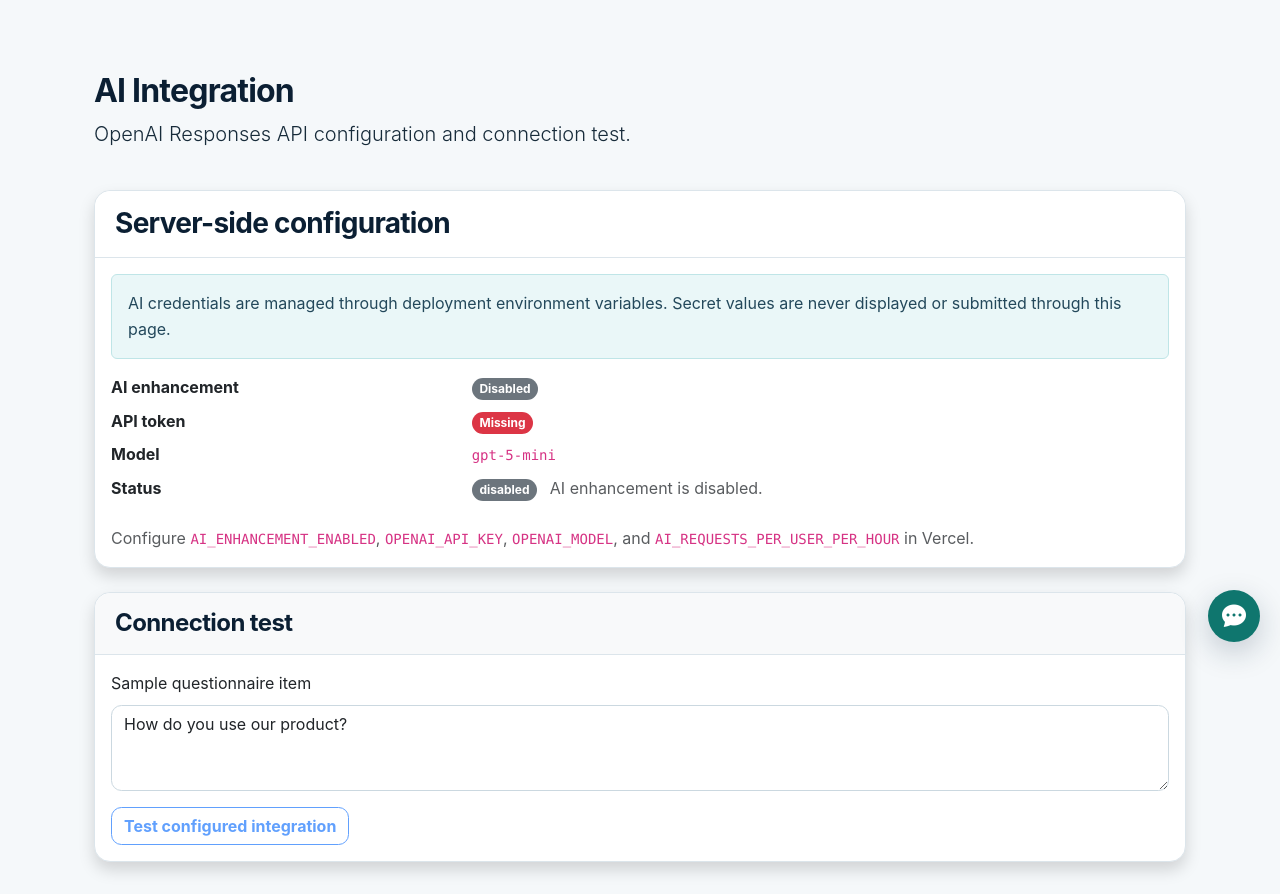
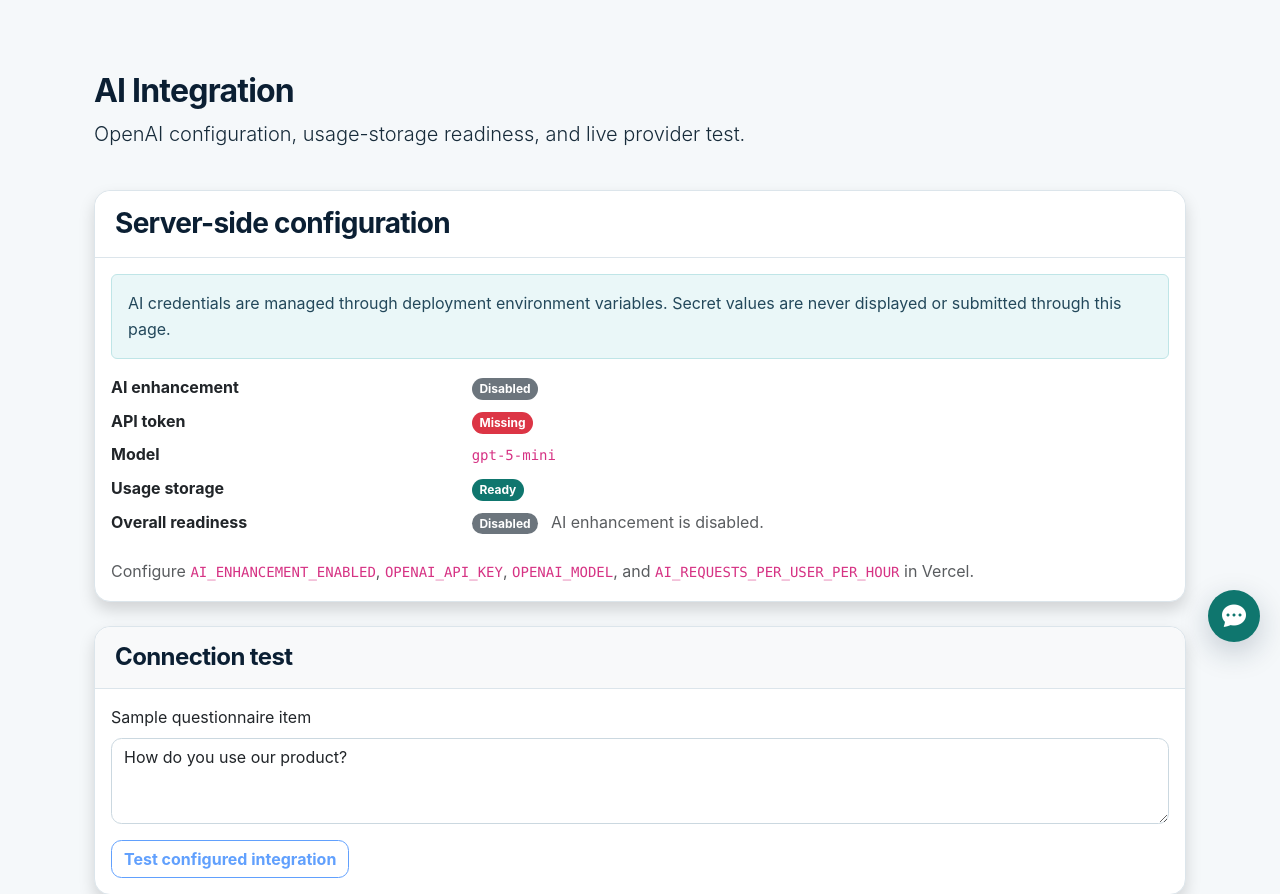
Before and after one commit to codoom1/statistical_model_suggester, a Flask app: page /admin/ai_settings in a window 1280 px wide. Shown: the part 76-970 px from the top of the page. Run offline with Flask 3, Linux system fonts and the light colour scheme; a user stored in the database is signed in; tables that the repository leaves empty hold one stand-in row (values such as "Sample post").

Commit message:
Fix AI integration readiness

```diff
--- a/routes/admin_routes.py
+++ b/routes/admin_routes.py
@@ -1,14 +1,27 @@
 from flask import Blueprint, render_template, request, redirect, url_for, flash, jsonify
 from flask_login import login_required, current_user
-from models import db, User, ExpertApplication, Analysis, Consultation
+from models import (
+    db,
+    User,
+    ExpertApplication,
+    Analysis,
+    Consultation,
+)
 from functools import wraps
 from datetime import datetime, timedelta, timezone
 from utils.email_service import send_expert_approved_email, send_expert_rejected_email
 from utils.ai_service import (
     call_openai_api, is_ai_enabled, OpenAIServiceError, get_openai_config
 )
+from utils.ai_usage import (
+    ai_usage_storage_ready,
+    initialize_ai_usage_storage,
+)
+from sqlalchemy.exc import SQLAlchemyError
+import logging
 import re
 admin = Blueprint('admin', __name__, url_prefix='/admin')
+logger = logging.getLogger(__name__)
 # Custom decorator for admin access
 def admin_required(f):
     @wraps(f)
@@ -239,33 +252,78 @@ def ai_settings():
     """Display non-secret AI integration status."""
     current_api_key, current_model = get_openai_config()
     current_enabled = is_ai_enabled()
+    storage_ready = ai_usage_storage_ready()
     current_settings = {
         'api_key_configured': bool(current_api_key),
         'model': current_model,
         'enabled': current_enabled,
+        'storage_ready': storage_ready,
     }
-    api_status = {
-        'status': (
-            'configured'
-            if current_enabled and current_api_key
-            else 'disabled'
-            if not current_enabled
-            else 'no_key'
-        ),
-        'last_error': (
-            None
-            if current_enabled and current_api_key
-            else 'AI enhancement is disabled.'
-            if not current_enabled
-            else 'OPENAI_API_KEY is missing.'
-        ),
-        'credit_warning': False,
-    }
+    if not current_enabled:
+        api_status = {
+            'status': 'disabled',
+            'label': 'Disabled',
+            'last_error': 'AI enhancement is disabled.',
+        }
+    elif not current_api_key:
+        api_status = {
+            'status': 'no_key',
+            'label': 'Missing API token',
+            'last_error': 'OPENAI_API_KEY is missing.',
+        }
+    elif not storage_ready:
+        api_status = {
+            'status': 'needs_setup',
+            'label': 'Needs initialization',
+            'last_error': (
+                'The AI usage database table has not been initialized.'
+            ),
+        }
+    else:
+        api_status = {
+            'status': 'ready',
+            'label': 'Ready',
+            'last_error': None,
+        }
     return render_template(
         'admin/ai_settings.html',
         current_settings=current_settings,
         api_status=api_status,
     )
+
+
+@admin.route('/initialize-ai-storage', methods=['POST'])
+@login_required
+@admin_required
+def initialize_ai_storage():
+    """Initialize durable AI usage storage for serverless deployments."""
+    data = request.get_json(silent=True)
+    if not isinstance(data, dict) or data.get('confirm') is not True:
+        return jsonify({
+            'success': False,
+            'error': 'Explicit initialization confirmation is required.',
+        }), 400
+
+    try:
+        initialize_ai_usage_storage()
+    except SQLAlchemyError:
+        logger.exception(
+            "AI storage initialization failed for admin user %s.",
+            current_user.id,
+        )
+        return jsonify({
+            'success': False,
+            'error': (
+                'The AI usage table could not be created. Verify that '
+                'DATABASE_URL is correct and permits schema changes.'
+            ),
+        }), 503
+
+    return jsonify({
+        'success': True,
+        'message': 'AI usage storage is initialized.',
+        'storage_ready': ai_usage_storage_ready(),
+    })
 
 
 @admin.route('/test-ai-integration', methods=['POST'])
--- a/routes/chatbot_routes.py
+++ b/routes/chatbot_routes.py
@@ -64,8 +64,8 @@ def ask_question():
             success=False,
             message="AI usage tracking is unavailable.",
             response=(
-                "The AI assistant is not initialized yet. "
-                "Please contact the administrator."
+                "The AI assistant's usage storage is not ready. "
+                "An administrator can initialize it from AI Integration."
             ),
         ), 503
 
--- a/templates/admin/ai_settings.html
+++ b/templates/admin/ai_settings.html
@@ -7,7 +7,7 @@
     <div class="row mb-4">
         <div class="col-12">
             <h2>AI Integration</h2>
-            <p class="lead">OpenAI Responses API configuration and connection test.</p>
+            <p class="lead">OpenAI configuration, usage-storage readiness, and live provider test.</p>
         </div>
     </div>
 
@@ -43,10 +43,19 @@
                 <dt class="col-sm-4">Model</dt>
                 <dd class="col-sm-8"><code>{{ current_settings.model }}</code></dd>
 
-                <dt class="col-sm-4">Status</dt>
+                <dt class="col-sm-4">Usage storage</dt>
                 <dd class="col-sm-8">
-                    <span class="badge bg-{{ 'success' if api_status.status == 'configured' else 'secondary' }}">
-                        {{ api_status.status }}
+                    {% if current_settings.storage_ready %}
+                        <span class="badge bg-success">Ready</span>
+                    {% else %}
+                        <span class="badge bg-warning text-dark">Not initialized</span>
+                    {% endif %}
+                </dd>
+
+                <dt class="col-sm-4">Overall readiness</dt>
+                <dd class="col-sm-8">
+                    <span class="badge bg-{{ 'success' if api_status.status == 'ready' else 'warning' if api_status.status == 'needs_setup' else 'secondary' }}">
+                        {{ api_status.label }}
                     </span>
                     {% if api_status.last_error %}
                         <span class="text-muted ms-2">{{ api_status.last_error }}</span>
@@ -61,6 +70,25 @@
             </p>
         </div>
     </div>
+
+    {% if not current_settings.storage_ready %}
+    <div class="card shadow mb-4 border-warning">
+        <div class="card-header bg-light">
+            <h4 class="mb-0">Initialize AI usage storage</h4>
+        </div>
+        <div class="card-body">
+            <p>
+                The assistant requires a durable PostgreSQL table to enforce
+                per-user usage limits. This action creates only the missing
+                <code>ai_usage_events</code> table and its indexes.
+            </p>
+            <button type="button" id="initialize-storage-button" class="btn btn-primary">
+                Initialize AI storage
+            </button>
+            <div id="storage-result" class="alert mt-3 d-none" role="status"></div>
+        </div>
+    </div>
+    {% endif %}
 
     <div class="card shadow">
         <div class="card-header bg-light">
@@ -80,9 +108,36 @@
 
 <script>
 document.addEventListener('DOMContentLoaded', () => {
+    const storageButton = document.getElementById('initialize-storage-button');
+    const storageResult = document.getElementById('storage-result');
     const button = document.getElementById('test-button');
     const prompt = document.getElementById('test-prompt');
     const result = document.getElementById('test-result');
+
+    if (storageButton) {
+        storageButton.addEventListener('click', async () => {
+            storageButton.disabled = true;
+            storageResult.className = 'alert alert-info mt-3';
+            storageResult.textContent = 'Initializing durable AI usage storage…';
+            try {
+                const response = await fetch('{{ url_for("admin.initialize_ai_storage") }}', {
+                    method: 'POST',
+                    headers: {'Content-Type': 'application/json'},
+                    body: JSON.stringify({confirm: true})
+                });
+                const data = await response.json();
+                storageResult.className = `alert ${response.ok && data.success ? 'alert-success' : 'alert-danger'} mt-3`;
+                storageResult.textContent = data.message || data.error || 'Storage initialization failed.';
+                if (response.ok && data.success) {
+                    window.setTimeout(() => window.location.reload(), 800);
+                }
+            } catch (error) {
+                storageResult.className = 'alert alert-danger mt-3';
+                storageResult.textContent = 'Storage initialization could not be completed.';
+                storageButton.disabled = false;
+            }
+        });
+    }
 
     button.addEventListener('click', async () => {
         const value = prompt.value.trim();
--- a/utils/ai_usage.py
+++ b/utils/ai_usage.py
@@ -1,9 +1,30 @@
 """Durable per-user usage controls for paid AI features."""
 
 import os
+import logging
 from datetime import datetime, timedelta
 
+from sqlalchemy import inspect
+from sqlalchemy.exc import SQLAlchemyError
+
 from models import AIUsageEvent, db
+
+
+logger = logging.getLogger(__name__)
+
+
+def ai_usage_storage_ready() -> bool:
+    """Return whether the durable AI usage table is available."""
+    try:
+        return inspect(db.engine).has_table(AIUsageEvent.__tablename__)
+    except SQLAlchemyError:
+        logger.exception("Could not inspect AI usage storage.")
+        return False
+
+
+def initialize_ai_usage_storage() -> None:
+    """Create only the durable AI usage table when it is missing."""
+    AIUsageEvent.__table__.create(bind=db.engine, checkfirst=True)
 
 
 def hourly_ai_limit() -> int:
```
Also changed, not shown: tests/test_integrations.py (+64 -1 lines).
